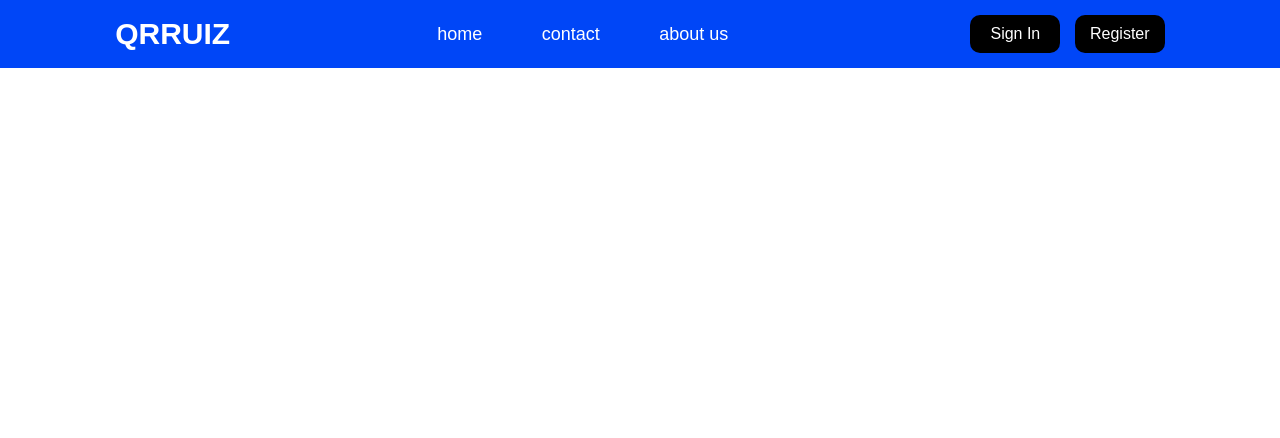
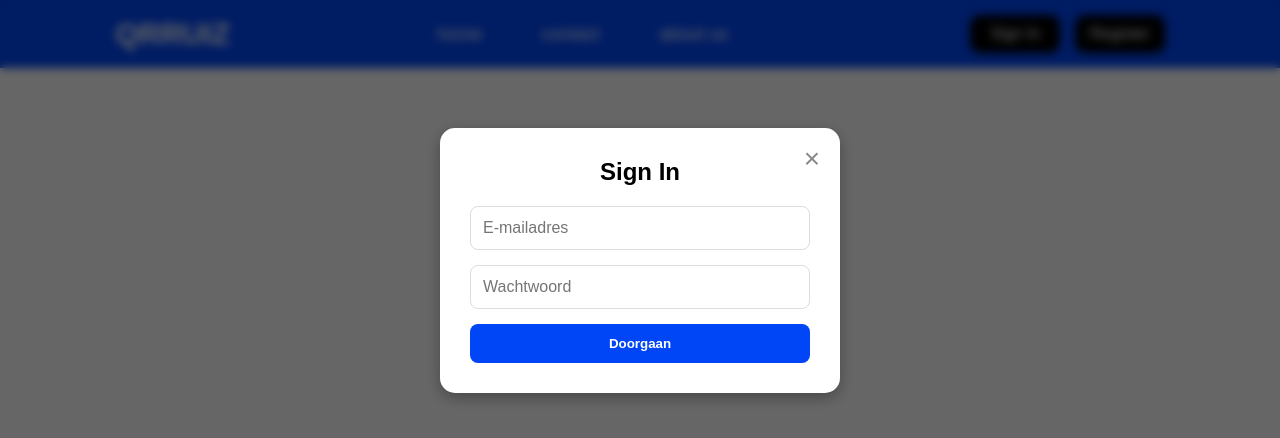
Before and after one commit to aymericwitters/Qrruiz, a plain HTML site: page index.html in a window 1280 px wide. Both pictures are taken after a click on the button "Sign In". Drawn offline with Linux system fonts and the light colour scheme.

Commit message:
Implement authentication modal in index.html
Added authentication modal with sign-in and registration buttons.

```diff
--- a/index.html
+++ b/index.html
@@ -9,7 +9,6 @@
 <body>
     <header>
         <a href="#" class="logo">qrruiz</a>
-
         <nav>
             <ul class="nav-links">
                 <li><a href="#">home</a></li>
@@ -17,11 +16,24 @@
                 <li><a href="#">about us</a></li>
             </ul>
         </nav>
-
         <div class="nav-buttons">
-            <button type="button">Sign In</button>
-            <button type="button">Register</button>
+            <button type="button" id="loginBtn">Sign In</button>
+            <button type="button" id="registerBtn">Register</button>
         </div>
     </header>
+
+    <div id="authModal" class="modal">
+        <div class="modal-content">
+            <span class="close-btn">&times;</span>
+            <h2 id="modalTitle">Sign In</h2>
+            <form id="authForm">
+                <input type="email" placeholder="E-mailadres" required>
+                <input type="password" placeholder="Wachtwoord" required>
+                <button type="submit" class="submit-btn">Doorgaan</button>
+            </form>
+        </div>
+    </div>
+
+    <script src="script.js"></script>
 </body>
 </html>
```
